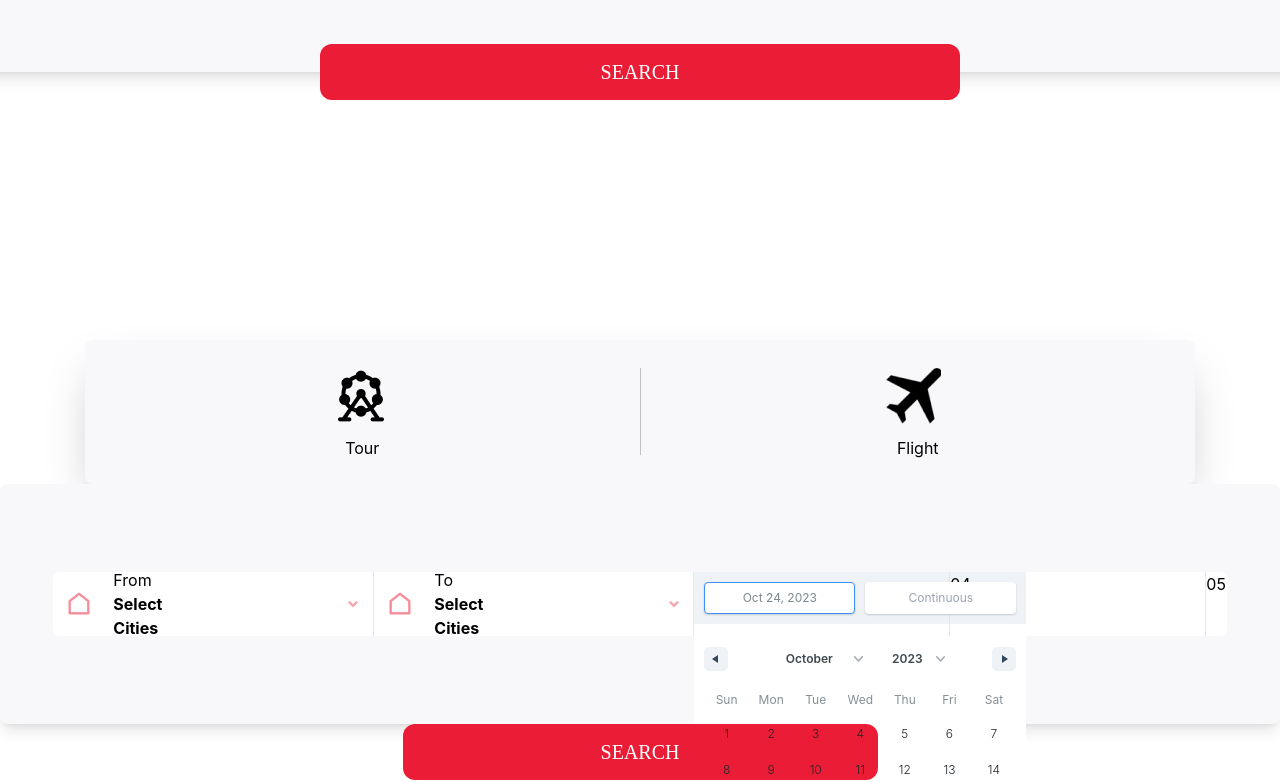
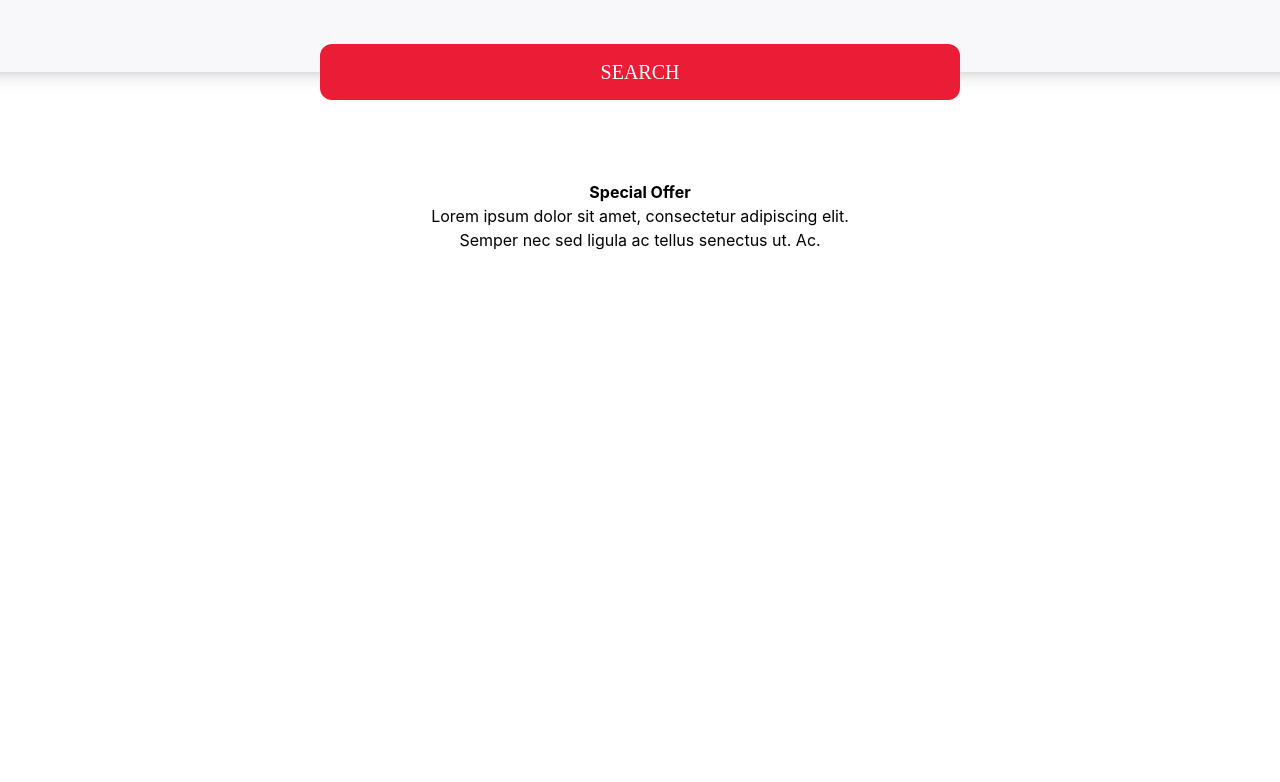
Before and after one commit to GungdeAngga/bali-cemerlang, a React (Create React App) app: page / in a window 1280 px wide. Shown: the part 863-1645 px from the top of the page. After the commit the page ends 1115 px from the top, so only its background shows below. Built offline with nearby package versions, Linux system fonts and the light colour scheme.

Commit message:
minor delete

```diff
--- a/src/view/landingPage/LandingPage.js
+++ b/src/view/landingPage/LandingPage.js
@@ -20,9 +20,6 @@ export default function LandingPage() {
       </div>
       <Navbar/>
       <TourMenu/>
-      <div class='pt-60'>
-        <FlightMenu/>
-      </div>
 
       <div class='flex justify-center item-center'>
         <div class='text-center pt-20 w-4/12'>
```
